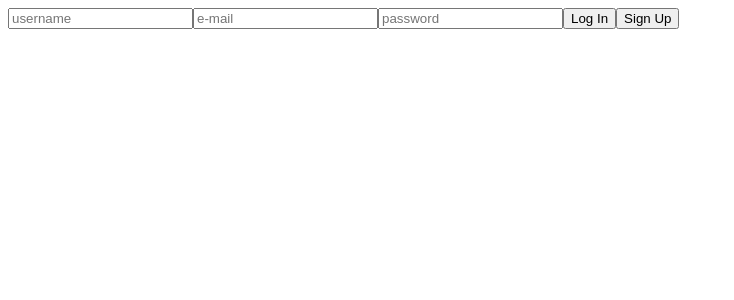
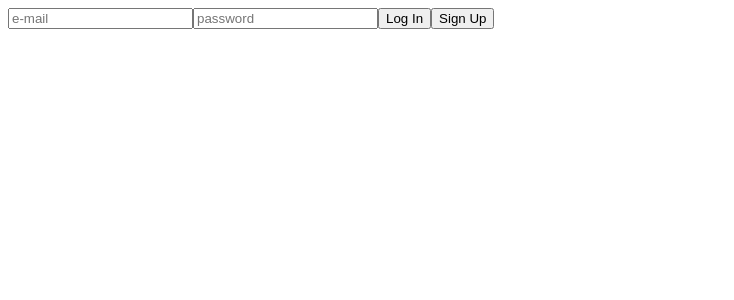
Before and after one commit to BallsyBread/arschlochete, a React app: page / in a window 1280 px wide. Shown: the top 300 px of the page, without its empty margins (0-734 px from the left). Built offline with nearby package versions, Linux system fonts and the light colour scheme; no server answers.

Commit message:
fix firebase not configured error

```diff
--- a/src/components/App.tsx
+++ b/src/components/App.tsx
@@ -3,10 +3,11 @@ import React, { FC } from 'react';
 import { useAuthState } from 'react-firebase-hooks/auth';
 import Home from './Home';
 import SignUp from './SignUp';
+import { getApp } from 'firebase/app';
 
 const App: FC = () => {
 
-	const [user, loading] = useAuthState(getAuth());
+	const [user, loading] = useAuthState(getAuth(getApp()));
 
 	if (loading) return (
 		<>
--- a/src/components/SignUp.tsx
+++ b/src/components/SignUp.tsx
@@ -1,9 +1,10 @@
+import { getApp } from "firebase/app";
 import { getAuth, signInWithEmailAndPassword, createUserWithEmailAndPassword } from "firebase/auth";
 import React, { FC, useRef, useState } from "react";
 
 const SignUp: FC = () => {
 
-	const [signupHidden, toggleSignupVisibility] = useState<boolean>(false);
+	const [signupHidden, toggleSignupVisibility] = useState<boolean>(true);
 
 	const usernameField = useRef<HTMLInputElement>(null);
 	const emailField = useRef<HTMLInputElement>(null);
@@ -11,12 +12,12 @@ const SignUp: FC = () => {
 
 	const handleLogIn = (event : React.MouseEvent<HTMLButtonElement> ) => {
 		event.preventDefault();
-		signInWithEmailAndPassword(getAuth(), emailField.current!.value, passwordField.current!.value);
+		signInWithEmailAndPassword(getAuth(getApp()), emailField.current!.value, passwordField.current!.value);
 	}
 
 	const handleSignUp = (event : React.MouseEvent<HTMLButtonElement> ) => {
 		event.preventDefault();
-		if (!signupHidden) createUserWithEmailAndPassword(getAuth(), emailField.current!.value, passwordField.current!.value);
+		if (!signupHidden) createUserWithEmailAndPassword(getAuth(getApp()), emailField.current!.value, passwordField.current!.value);
 		toggleSignupVisibility(!signupHidden);
 	}
 
--- a/src/index.tsx
+++ b/src/index.tsx
@@ -4,10 +4,8 @@ import { initializeApp } from "firebase/app";
 import './index.css'
 import App from './components/App'
 import firebaseConfig from './firebaseConfig';
-import { MemoryRouter } from 'react-router-dom';
 
 initializeApp(firebaseConfig);
-
 
 const container = document.getElementById('app-root')!
 const root = createRoot(container)
```
